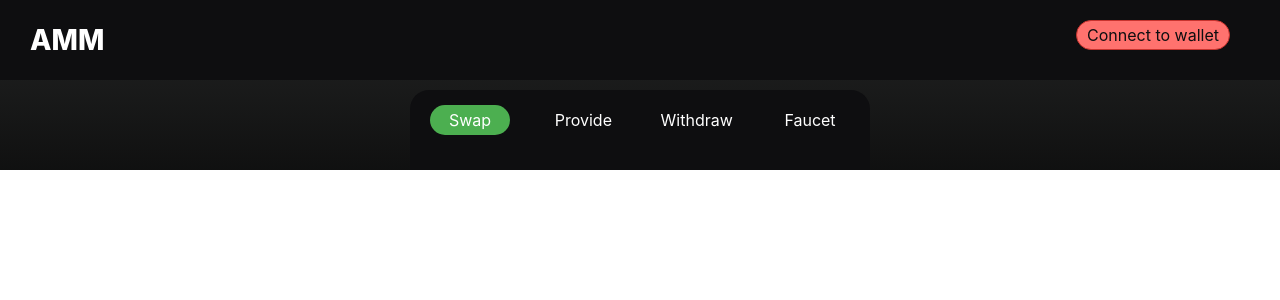
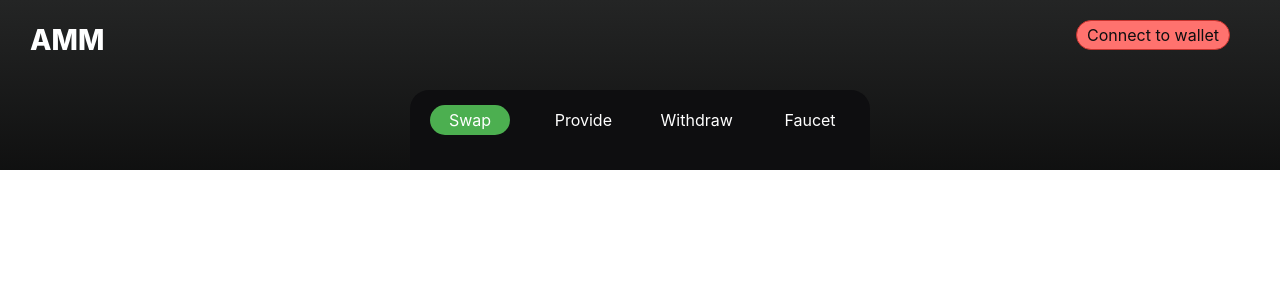
Before and after one commit to codegod2222/Avax-amm-defi, a Next.js app in the folder client/: page / in a window 1280 px wide. Shown: the top 300 px of the page. Built offline with nearby package versions, Linux system fonts and the light colour scheme.

Commit message:
refactor

```diff
--- a/client/styles/Home.module.css
+++ b/client/styles/Home.module.css
@@ -6,7 +6,6 @@
 
 .navBar {
   height: 80px;
-  background-color: #0e0e10;
   display: flex;
   justify-content: flex-start;
   align-items: center;
```
